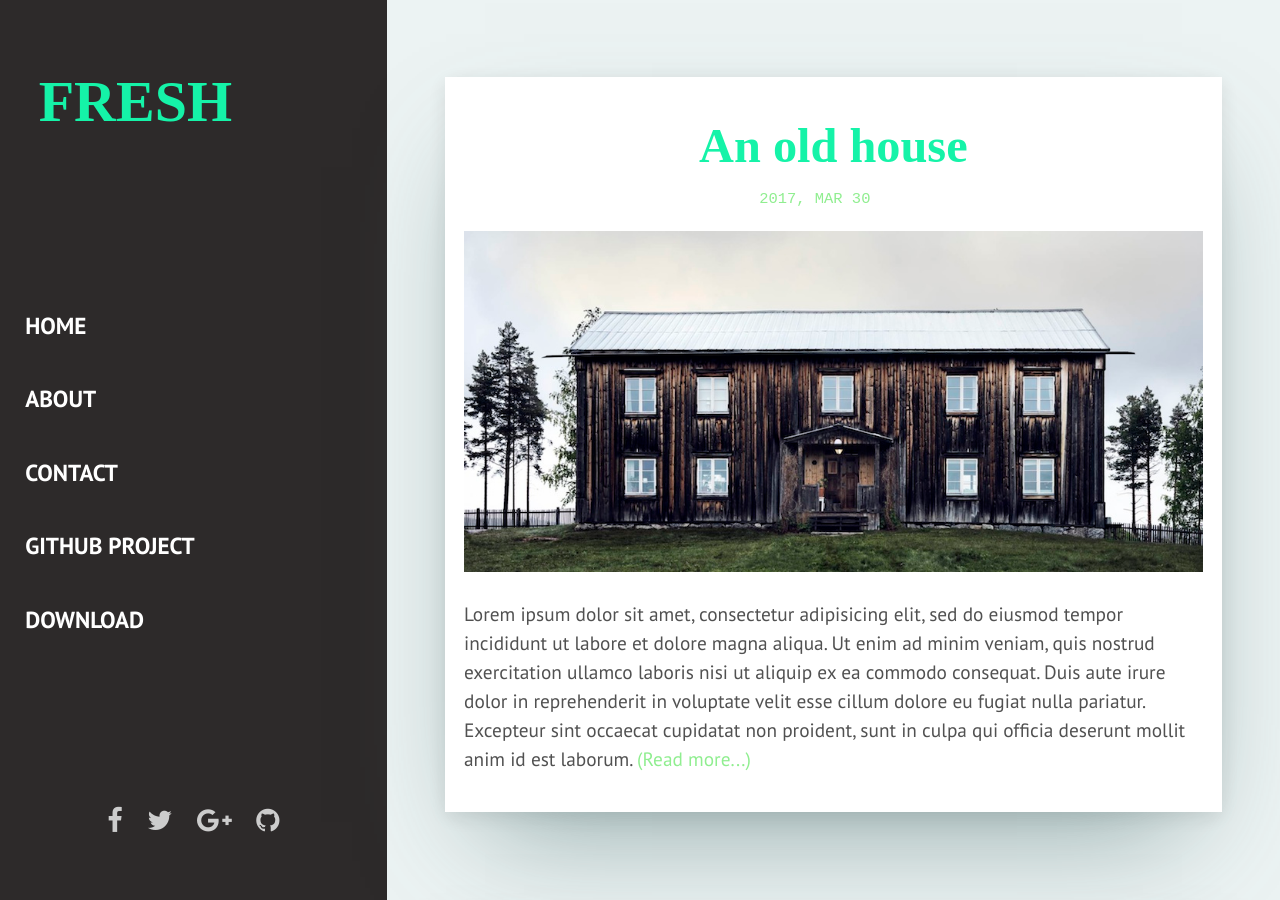
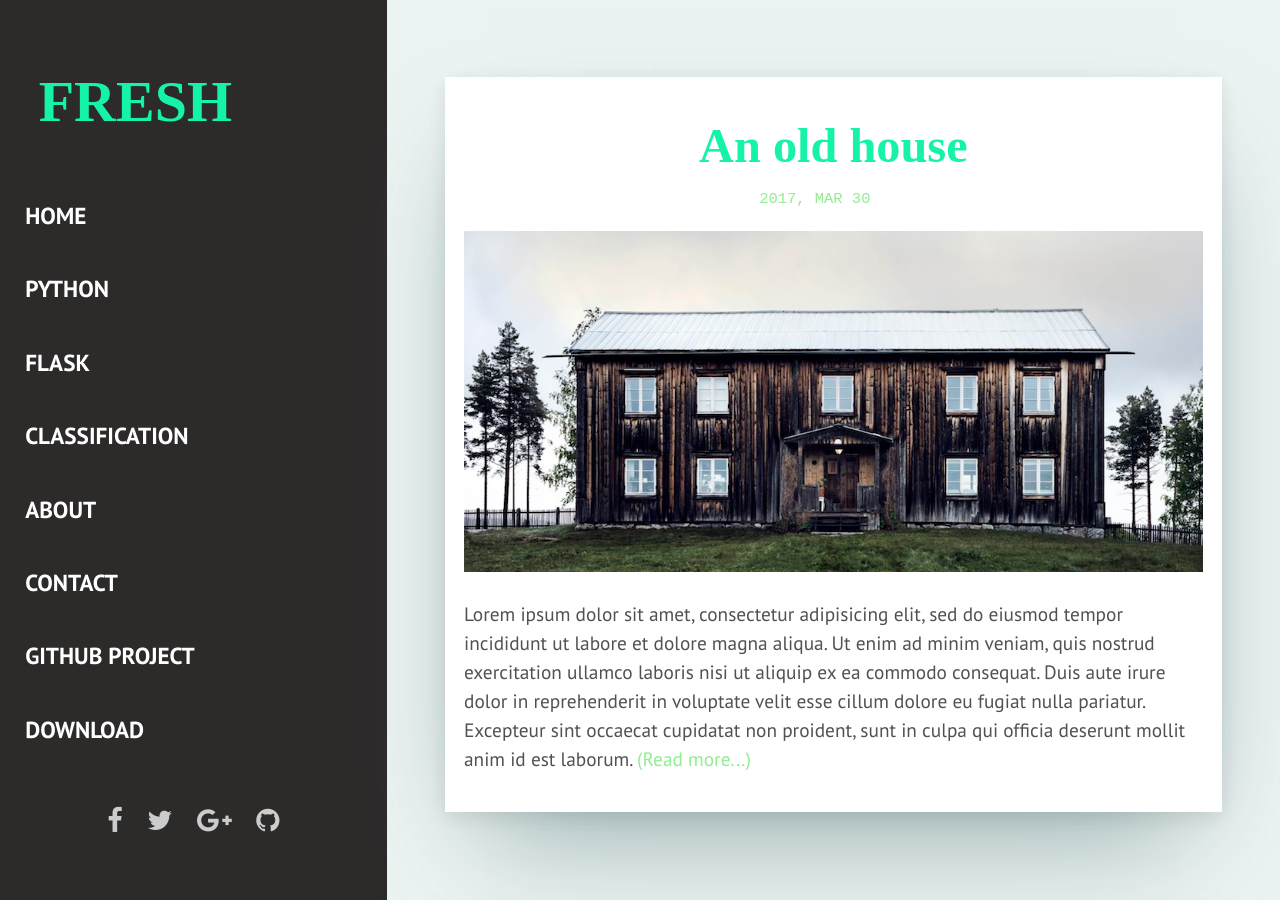
Before and after one commit to shiney5213/shiney5213.github.io, a Jekyll site: the page built from index.html, in a window 1280 px wide and 900 px high. Built offline with Jekyll 4.4.1, drawn with Linux system fonts in a browser that asks for light colours; some web fonts are replaced; the list of posts is cut into pages by our own code.

Commit message:
Update sidebar.html

```diff
--- a/_includes/sidebar.html
+++ b/_includes/sidebar.html
@@ -7,6 +7,9 @@
 
     <menu class="sidebar-menu">
       <li class="menu-items"><a class="menu-links" href="{{site.baseurl}}/">Home</a></li>
+      <li class="menu-items"><a class="menu-links" href="{{site.baseurl}}/">Python</a></li>
+      <li class="menu-items"><a class="menu-links" href="{{site.baseurl}}/">Flask</a></li>
+      <li class="menu-items"><a class="menu-links" href="{{site.baseurl}}/">Classification</a></li>
       <li class="menu-items"><a class="menu-links" href="{{site.baseurl}}/about/">About</a></li>
       <li class="menu-items"><a class="menu-links" href="{{site.baseurl}}/contact/">Contact</a></li>
       <li class="menu-items"><a class="menu-links" href="https://github.com/artemsheludko/fresh">Github project</a></li>
```
